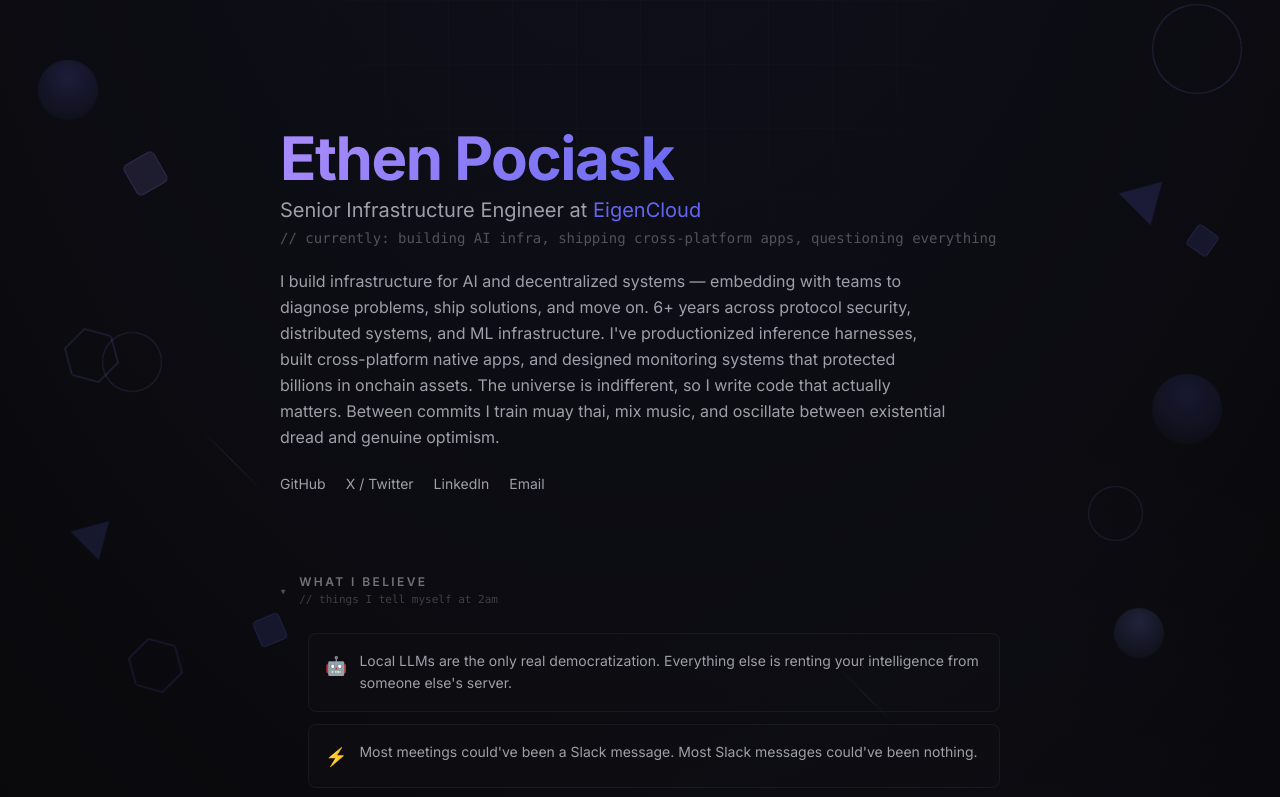
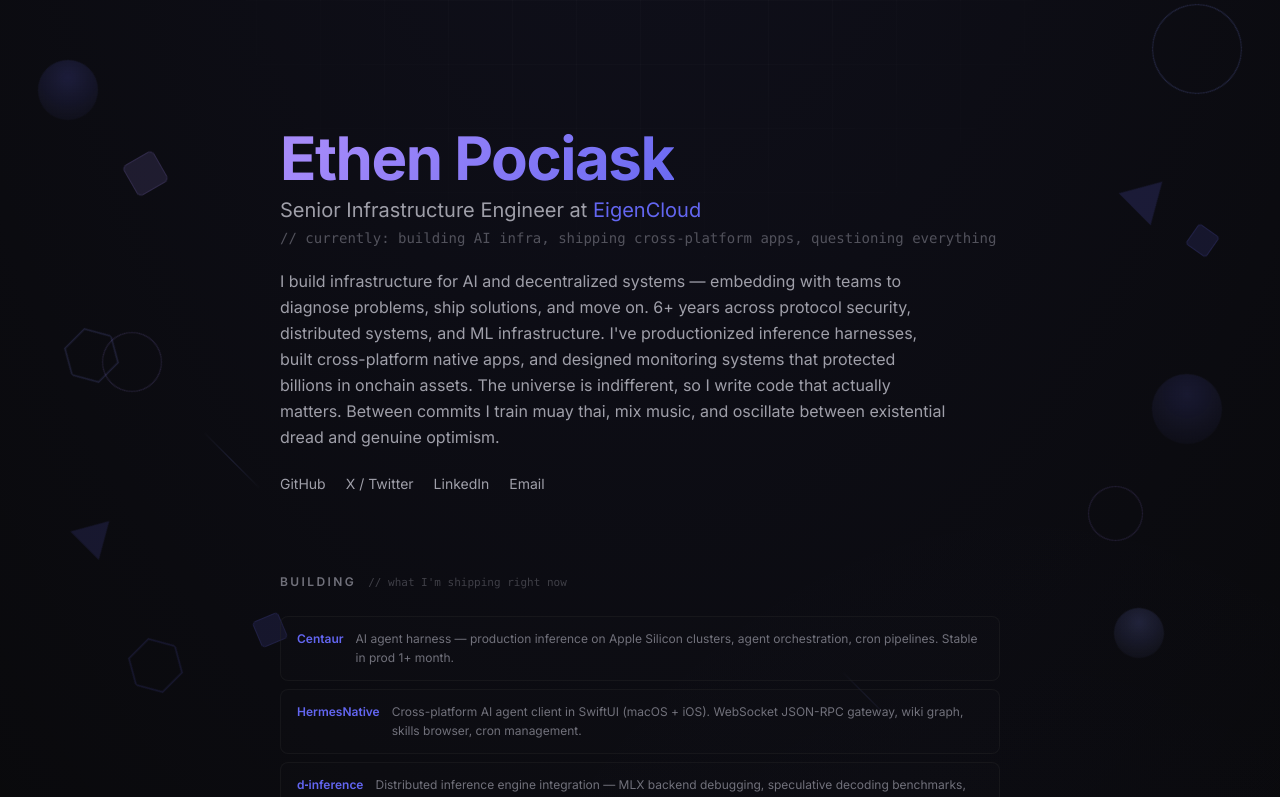
Before and after one commit to ethenotethan/personal-site, a Next.js app: page / in a window 1280 px wide. Shown: the top 797 px of the page. Built offline with nearby package versions, Linux system fonts and the light colour scheme.

Commit message:
feat: add BUILDING section with current projects, fix metadata title

```diff
--- a/src/app/layout.tsx
+++ b/src/app/layout.tsx
@@ -8,11 +8,11 @@
 export const metadata: Metadata = {
   title: "Ethen Pociask — Senior Infrastructure Engineer",
   description:
-    "Senior Blockchain Engineer at EigenCloud. Previously Coinbase, Shadow. Building decentralized systems, EVM infrastructure, and AI agents.",
+    "Senior Infrastructure Engineer at EigenCloud — AI infra, decentralized systems, protocol security. Previously Coinbase, Shadow. Building inference harnesses, cross-platform agent clients, and distributed systems.",
   openGraph: {
     title: "Ethen Pociask",
     description:
-      "Senior Blockchain Engineer. Previously Coinbase, Shadow. Distributed systems, EVM, AI.",
+      "Senior Infrastructure Engineer. AI infra, decentralized systems, distributed inference. Previously Coinbase.",
   },
 };
 
--- a/src/app/page.tsx
+++ b/src/app/page.tsx
@@ -29,6 +29,12 @@
   { emoji: "🌊", text: "Your job won't love you back. Build skills, not loyalty." },
   { emoji: "🎯", text: "The best code is the code that solves a real problem. Everything else is cosplay." },
   { emoji: "🪦", text: "We're all going to die. Spread good vibes in this entropic universe. Might as well work on interesting problems." },
+];
+
+const building = [
+  { label: "Centaur", url: "https://github.com/NousResearch/hermes-agent", desc: "AI agent harness — production inference on Apple Silicon clusters, agent orchestration, cron pipelines. Stable in prod 1+ month." },
+  { label: "HermesNative", url: "https://github.com/researchoors/hermes-native", desc: "Cross-platform AI agent client in SwiftUI (macOS + iOS). WebSocket JSON-RPC gateway, wiki graph, skills browser, cron management." },
+  { label: "d‑inference", url: "https://github.com/Layr-Labs/d-inference", desc: "Distributed inference engine integration — MLX backend debugging, speculative decoding benchmarks, E2E latency profiling on Apple Silicon." },
 ];
 
 const links = {
@@ -158,6 +164,42 @@
             </motion.a>
           ))}
         </motion.div>
+      </motion.section>
+
+      {/* Building — always visible, not collapsible */}
+      <motion.section
+        initial={{ opacity: 0, y: 20 }}
+        whileInView={{ opacity: 1, y: 0 }}
+        viewport={{ once: true }}
+        transition={{ duration: 0.5 }}
+        className="mb-16"
+      >
+        <div className="flex items-baseline gap-3 mb-6">
+          <h2 className="text-xs font-semibold uppercase tracking-[0.2em] text-zinc-500">BUILDING</h2>
+          <p className="text-[11px] text-zinc-700 font-mono">// what I'm shipping right now</p>
+        </div>
+        <div className="grid gap-2">
+          {building.map((proj, i) => (
+            <motion.a
+              key={proj.label}
+              href={proj.url}
+              target="_blank"
+              rel="noopener"
+              initial={{ opacity: 0, x: -10 }}
+              whileInView={{ opacity: 1, x: 0 }}
+              viewport={{ once: true }}
+              transition={{ duration: 0.3, delay: i * 0.08 }}
+              className="group flex items-start gap-3 rounded-lg border border-zinc-800/40 bg-zinc-900/15 px-4 py-3 hover:border-brand/30 hover:bg-zinc-900/40 transition-all"
+            >
+              <span className="text-xs font-semibold text-brand mt-0.5 shrink-0 group-hover:text-brand-glow transition-colors">
+                {proj.label}
+              </span>
+              <span className="text-xs text-zinc-500 leading-relaxed group-hover:text-zinc-400 transition-colors">
+                {proj.desc}
+              </span>
+            </motion.a>
+          ))}
+        </div>
       </motion.section>
 
       {/* What I Believe */}
```
